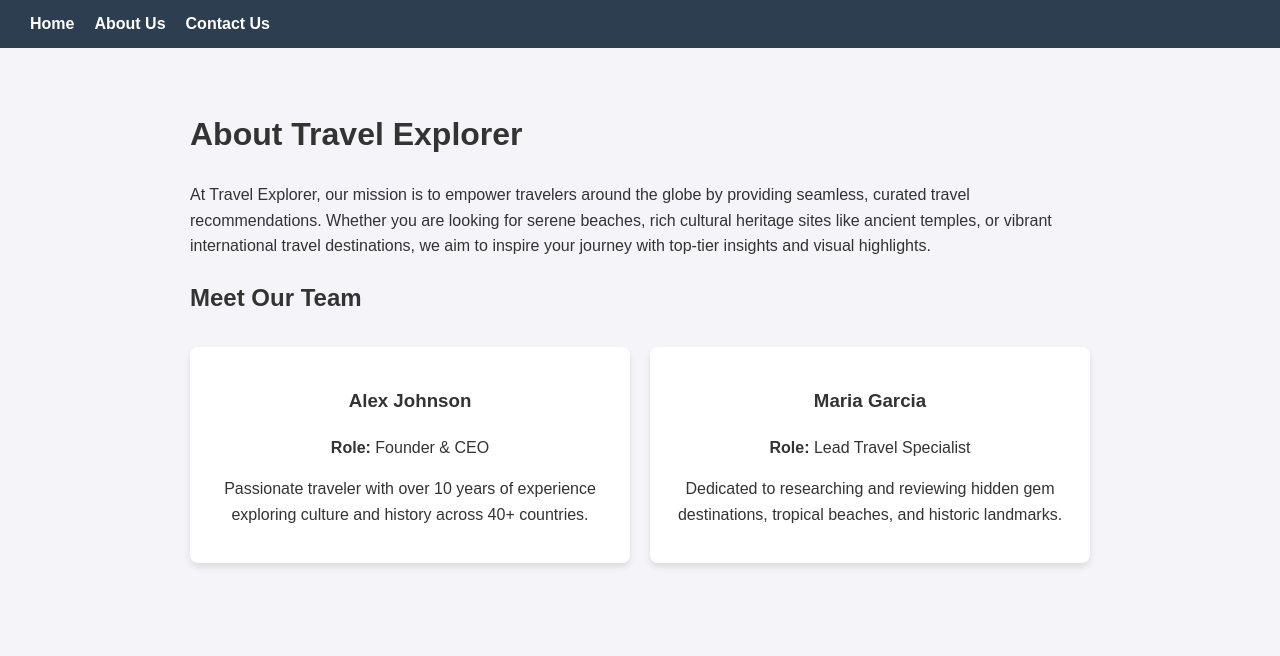
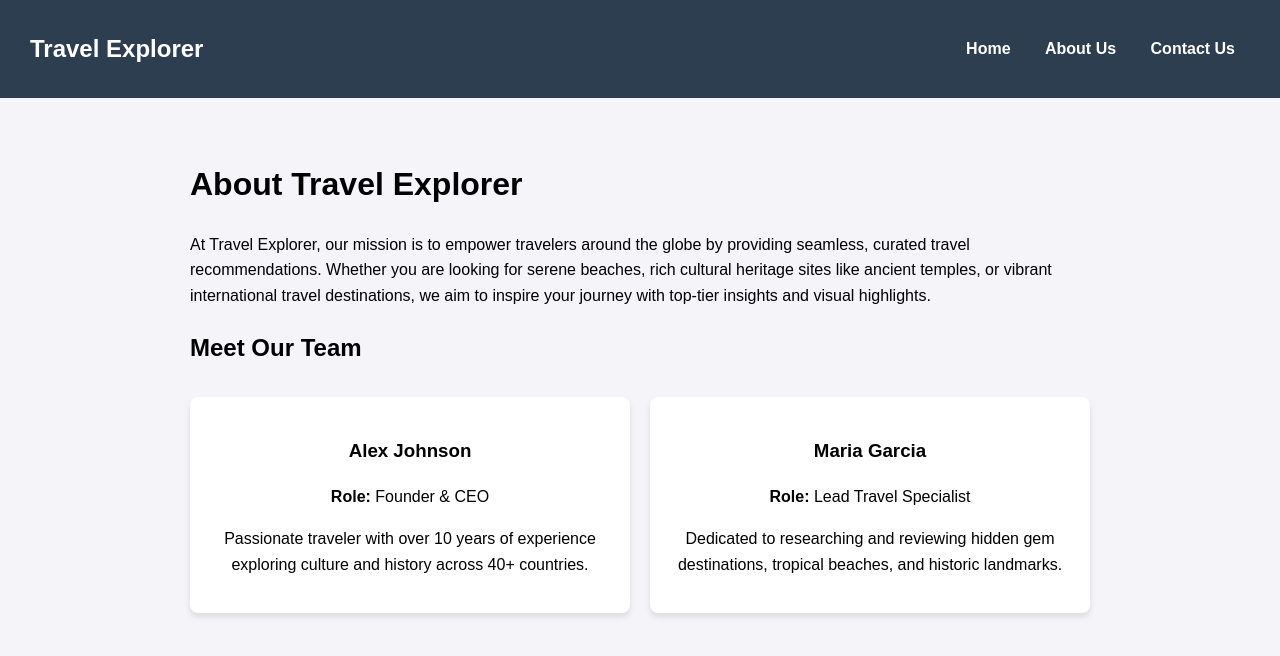
Before and after one commit to ZeeshanShabbir0241/travel-recommendation-app, a plain HTML site: page about.html in a window 1280 px wide. Drawn offline with Linux system fonts and the light colour scheme.

Commit message:
Update about.html

```diff
--- a/about.html
+++ b/about.html
@@ -5,9 +5,9 @@
   <meta name="viewport" content="width=device-width, initial-scale=1.0">
   <title>Travel Explorer - About Us</title>
   <style>
-    body { font-family: Arial, sans-serif; margin: 0; padding: 0; background-color: #f4f4f9; color: #333; }
-    nav { background-color: #2c3e50; color: white; display: flex; align-items: center; padding: 15px 30px; gap: 20px; }
-    nav a { color: white; text-decoration: none; font-weight: bold; }
+    body { font-family: Arial, sans-serif; margin: 0; padding: 0; background-color: #f4f4f9; }
+    nav { background-color: #2c3e50; color: white; display: flex; justify-content: space-between; align-items: center; padding: 15px 30px; }
+    nav a { color: white; text-decoration: none; margin: 0 15px; font-weight: bold; }
     .content { padding: 40px 20px; max-width: 900px; margin: 0 auto; line-height: 1.6; }
     .team { display: flex; gap: 20px; margin-top: 30px; flex-wrap: wrap; }
     .member-card { background: white; padding: 20px; border-radius: 8px; flex: 1; min-width: 250px; box-shadow: 0 4px 6px rgba(0,0,0,0.1); text-align: center; }
@@ -15,12 +15,17 @@
 </head>
 <body>
 
+  <!-- Navigation Bar -->
   <nav>
-    <a href="index.html">Home</a>
-    <a href="about.html">About Us</a>
-    <a href="contact.html">Contact Us</a>
+    <div class="logo"><h2>Travel Explorer</h2></div>
+    <div class="nav-links">
+      <a href="index.html">Home</a>
+      <a href="about.html">About Us</a>
+      <a href="contact.html">Contact Us</a>
+    </div>
   </nav>
 
+  <!-- About Content -->
   <div class="content">
     <h1>About Travel Explorer</h1>
     <p>At Travel Explorer, our mission is to empower travelers around the globe by providing seamless, curated travel recommendations. Whether you are looking for serene beaches, rich cultural heritage sites like ancient temples, or vibrant international travel destinations, we aim to inspire your journey with top-tier insights and visual highlights.</p>
```
